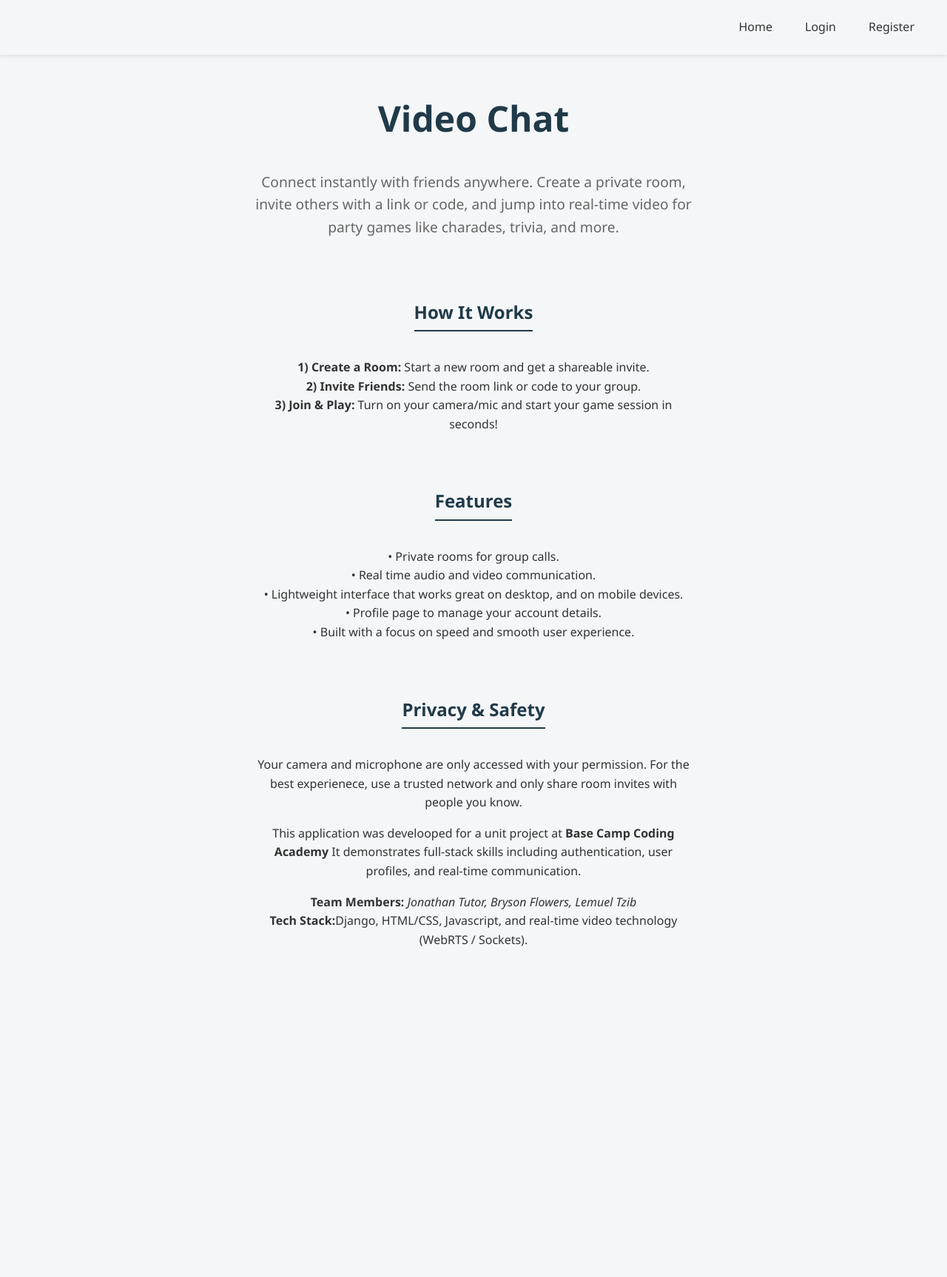
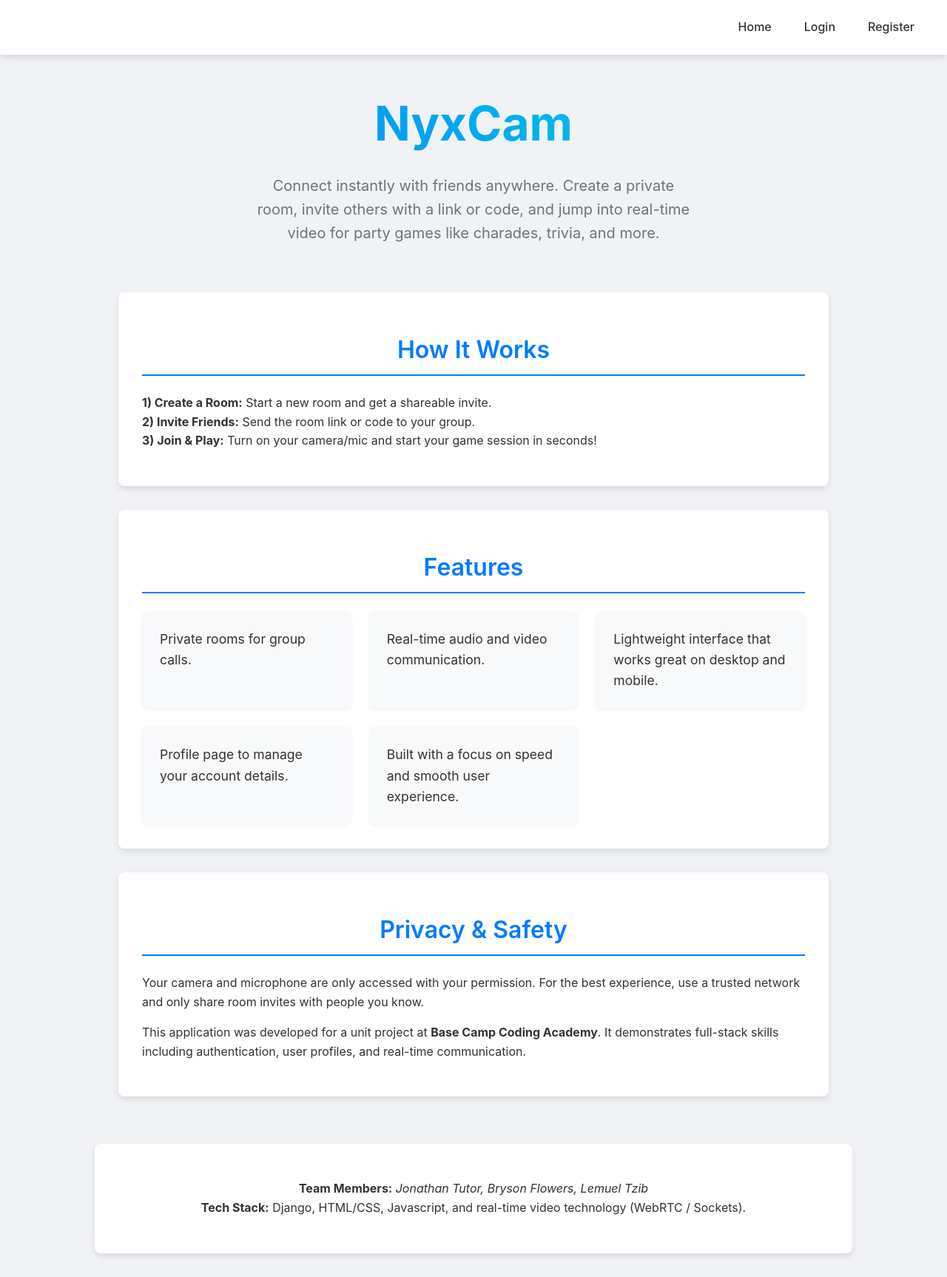
Before and after one commit to jtutor26/video_chat, a Django app: page / in a window 1280 px wide. Shown: the whole page at 74% size. Before the commit the page ends 1279 px from the top, so only its background shows below. Run offline with Django 5.2, Linux system fonts and the light colour scheme.

Commit message:
style: update homepage styles

```diff
--- a/config/templates/home.html
+++ b/config/templates/home.html
@@ -1,44 +1,51 @@
 {% extends 'base.html'%}
 {% block title %}Home{% endblock title %}
-{%block content%}
-    <h1 class="title">Video Chat</h1>
-<p class="description">Connect instantly with friends anywhere. Create a private room, invite others with a link or code, and jump into real-time video for party games like charades, trivia, and more. </p>
 
-<div class ="about-section">
-    <h2 class="about-us">How It Works</h2>
+{% block content %}
+<main class="home-container">
+    <header class="hero">
+        <h1 class="hero-title">NyxCam</h1>
+        <p class="hero-description">
+            Connect instantly with friends anywhere. Create a private room, invite others with a link or code, and jump into real-time video for party games like charades, trivia, and more.
+        </p>
+    </header>
+
+    <section class="info-section">
+        <h2 class="info-title">How It Works</h2>
         <p>
             <strong>1) Create a Room:</strong> Start a new room and get a shareable invite.<br>
-        <strong>2) Invite Friends:</strong> Send the room link or code to your group. <br>
+            <strong>2) Invite Friends:</strong> Send the room link or code to your group.<br>
             <strong>3) Join & Play:</strong> Turn on your camera/mic and start your game session in seconds!
         </p>
+    </section>
+
+    <section class="info-section">
+        <h2 class="info-title">Features</h2>
+        <div class="features-grid">
+            <div class="feature-item">Private rooms for group calls.</div>
+            <div class="feature-item">Real-time audio and video communication.</div>
+            <div class="feature-item">Lightweight interface that works great on desktop and mobile.</div>
+            <div class="feature-item">Profile page to manage your account details.</div>
+            <div class="feature-item">Built with a focus on speed and smooth user experience.</div>
         </div>
+    </section>
 
-
-<div class="about-section" style="margin-top: 2.5rem;">
-    <h2 class="about-us">Features</h2>
+    <section class="info-section">
+        <h2 class="info-title">Privacy & Safety</h2>
         <p>
-       • Private rooms for group calls.<br>
-       • Real time audio and video communication.<br>
-       • Lightweight interface that works great on desktop, and on mobile devices.<br>
-       • Profile page to manage your account details.<br>
-       • Built with a focus on speed and smooth user experience.
-    </p>
-</div>
-
-
-<div class="about-section " style="margin-top: 2.5rem;">
-    <h2 class="about-us">Privacy & Safety</h2>
-    <p>
-        Your camera and microphone are only accessed with your permission. For the best experienece, use a trusted network and only share room invites with people you know.
+            Your camera and microphone are only accessed with your permission. For the best experience, use a trusted network and only share room invites with people you know.
         </p>
         <p>
-        This application was develooped for a unit project at <strong>Base Camp Coding Academy</strong>
+            This application was developed for a unit project at <strong>Base Camp Coding Academy</strong>.
             It demonstrates full-stack skills including authentication, user profiles, and real-time communication.
         </p>
-    <p style="margin-top: 0.75rem;">
+    </section>
+</main>
+
+<footer class="page-footer">
+    <p>
         <strong>Team Members:</strong> <em>Jonathan Tutor, Bryson Flowers, Lemuel Tzib</em><br>
-        <strong>Tech Stack:</strong>Django, HTML/CSS, Javascript, and real-time video technology (WebRTS / Sockets).
+        <strong>Tech Stack:</strong> Django, HTML/CSS, Javascript, and real-time video technology (WebRTC / Sockets).
     </p>
-    </div>
-
-{%endblock content%}
+</footer>
+{% endblock content %}
--- a/static/css/main.css
+++ b/static/css/main.css
@@ -1,16 +1,17 @@
 /* --- Global Styles --- */
 :root {
-    --bg-color: #f4f6f8;
+    --bg-color: #f0f2f5;
     --text-color: #333;
-    --primary-color: #203A49; /* Matching the video container color */
-    --accent-color: #3e8e41;
-    --danger-color: #ff5555;
-    --nav-bg: #fff;
-    --shadow: 0 2px 5px rgba(0,0,0,0.1);
+    --primary-color: #007bff;
+    --secondary-color: #6c757d;
+    --light-gray: #f8f9fa;
+    --white: #fff;
+    --shadow: 0 4px 8px rgba(0, 0, 0, 0.1);
+    --border-radius: 8px;
 }
 
 body {
-    font-family: 'Segoe UI', Tahoma, Geneva, Verdana, sans-serif;
+    font-family: -apple-system, BlinkMacSystemFont, "Segoe UI", Roboto, "Helvetica Neue", Arial, sans-serif;
     margin: 0;
     padding: 0;
     background-color: var(--bg-color);
@@ -21,11 +22,16 @@ body {
 a {
     text-decoration: none;
     color: var(--primary-color);
+    transition: color 0.3s ease;
+}
+
+a:hover {
+    color: #0056b3;
 }
 
 /* --- Navigation --- */
 nav {
-    background-image: var(--nav-bg);
+    background-color: var(--white);
     padding: 1rem 2rem;
     box-shadow: var(--shadow);
     display: flex;
@@ -44,78 +50,104 @@ nav a {
 }
 
 nav a:hover {
-    background-color: #e9ecef;
+    background-color: var(--light-gray);
     color: var(--primary-color);
 }
 
 /* --- Main Content Block --- */
-/* This ensures content isn't flush against the screen edge */
-body > h2, body > main, body > div, .content-wrapper {
-    max-width: 1200px;
-    margin: 0 auto;
+.home-container {
+    max-width: 960px;
+    margin: 2rem auto;
     padding: 0 20px;
 }
 
 /* --- Homepage Specifics (home.html) --- */
-.title {
-    font-size: 3rem;
-    color: var(--primary-color);
+.hero {
     text-align: center;
-    margin-top: 3rem;
+    margin-bottom: 4rem;
 }
 
-.description {
-    text-align: center;
-    font-size: 1.2rem;
-    color: #666;
-    max-width: 600px;
-    margin: 1rem auto 3rem auto;
+.hero-title {
+    font-size: 4rem;
+    font-weight: 700;
+    background: linear-gradient(45deg, var(--primary-color), #00dbde);
+    -webkit-background-clip: text;
+    -webkit-text-fill-color: transparent;
+    margin-bottom: 1rem;
 }
 
-/* New Wrapper Style */
-.about-section {
-    text-align: center;      /* Centers the text and inline elements */
-    max-width: 600px;        /* Matches the width of the description above */
-    margin: 0 auto;          /* Centers the block itself */
+.hero-description {
+    font-size: 1.25rem;
+    color: var(--secondary-color);
+    max-width: 600px;
+    margin: 0 auto;
 }
 
-.about-us {
-    border-bottom: 2px solid var(--primary-color);
-    display: inline-block;   /* Keeps the border width equal to the text width */
-    margin-top: 2rem;
-    padding-bottom: 5px;
-    color: var(--primary-color);
+.info-section {
+    background-color: var(--white);
+    padding: 2rem;
+    border-radius: var(--border-radius);
+    box-shadow: var(--shadow);
+    margin-bottom: 2rem;
 }
 
-/* --- Mobile Responsive Styles (Add to bottom of main.css) --- */
+.info-title {
+    font-size: 2rem;
+    font-weight: 600;
+    color: var(--primary-color);
+    border-bottom: 2px solid var(--primary-color);
+    padding-bottom: 0.5rem;
+    margin-bottom: 1.5rem;
+}
+
+.features-grid {
+    display: grid;
+    grid-template-columns: repeat(auto-fit, minmax(250px, 1fr));
+    gap: 1.5rem;
+}
+
+.feature-item {
+    background-color: var(--light-gray);
+    padding: 1.5rem;
+    border-radius: var(--border-radius);
+    font-size: 1.1rem;
+    box-shadow: 0 2px 4px rgba(0,0,0,0.05);
+}
+
+.page-footer {
+    max-width: 960px;
+    margin: 4rem auto 2rem auto;
+    text-align: center;
+    padding: 2rem;
+    background-color: var(--white);
+    border-radius: var(--border-radius);
+    box-shadow: var(--shadow);
+}
+
+/* --- Mobile Responsive Styles --- */
 @media screen and (max-width: 768px) {
-    /* Stack navigation items or wrap them nicely */
     nav {
-        justify-content: center;
-        flex-wrap: wrap;
-        padding: 1.5rem 1rem; /* More vertical padding */
-        gap: 15px;            /* More space between links */
+        flex-direction: column;
+        padding: 1rem;
     }
 
-    nav a {
-        font-size: 1.1rem;    /* Bigger text */
-        padding: 10px 15px;   /* Larger touch target */
-        background-color: #f8f9fa; /* Slight background to make them look like buttons */
-        border-radius: 6px;
+    .hero-title {
+        font-size: 3rem;
     }
 
-    /* Shrink the big homepage title slightly less than before */
-    .title {
-        font-size: 2.5rem;
-        margin-top: 2rem;
+    .hero-description {
+        font-size: 1.1rem;
     }
 
-    /* Adjust content padding */
-    body > h2, body > main, body > div, .content-wrapper {
-        padding: 0 20px;
+    .info-section {
+        padding: 1.5rem;
     }
 
-    p {
-        font-size: 1.1rem; /* Make general text easier to read */
+    .info-title {
+        font-size: 1.75rem;
+    }
+
+    .features-grid {
+        grid-template-columns: 1fr;
     }
 }
```
Lines whose indentation alone changed are shown as unchanged.
